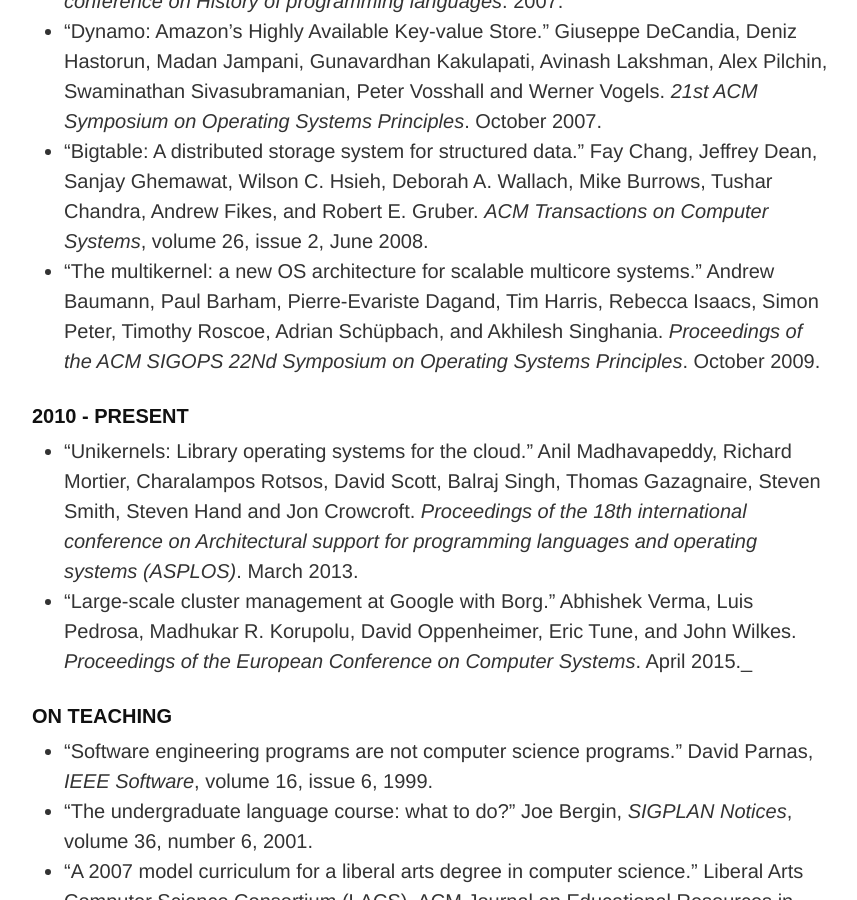
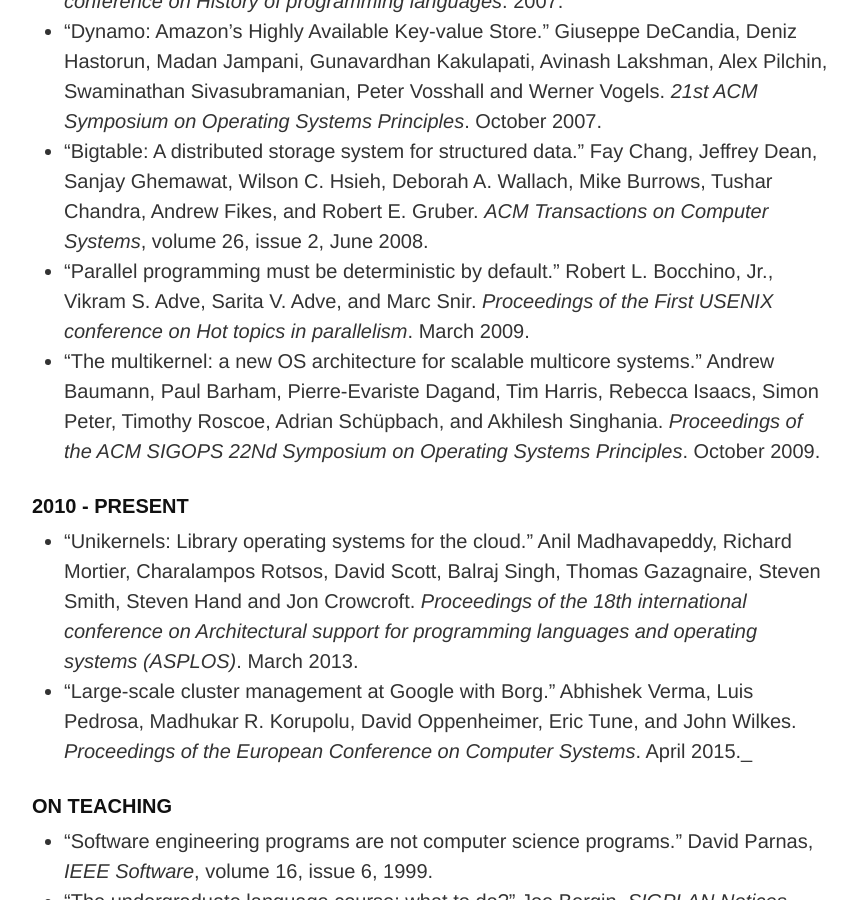
Before and after one commit to mspiegel/mspiegel.github.com, a Jekyll site: the page built from cannon.md, in a window 1280 px wide and 900 px high, scrolled down 5424 px. Shown: the whole window, without its empty margins (206-1063 px from the left). Built offline with Jekyll 4.4.1, drawn with Linux system fonts in a browser that asks for light colours.

Commit message:
Add HotPar '09 paper.

```diff
--- a/cannon.md
+++ b/cannon.md
@@ -92,6 +92,7 @@ These writings comprise my list of the classics in computer science. In recognit
 * "The rise and fall of High Performance Fortran: an historical object lesson." Ken Kennedy, Charles Koelbel, and Hans Zima. _Proceedings of the third ACM SIGPLAN conference on History of programming languages_. 2007.
 * "Dynamo: Amazon’s Highly Available Key-value Store." Giuseppe DeCandia, Deniz Hastorun, Madan Jampani, Gunavardhan Kakulapati, Avinash Lakshman, Alex Pilchin, Swaminathan Sivasubramanian, Peter Vosshall and Werner Vogels. _21st ACM Symposium on Operating Systems Principles_. October 2007.
 * "Bigtable: A distributed storage system for structured data." Fay Chang, Jeffrey Dean, Sanjay Ghemawat, Wilson C. Hsieh, Deborah A. Wallach, Mike Burrows, Tushar Chandra, Andrew Fikes, and Robert E. Gruber. _ACM Transactions on Computer Systems_, volume 26, issue 2, June 2008.
+* "Parallel programming must be deterministic by default." Robert L. Bocchino, Jr., Vikram S. Adve, Sarita V. Adve, and Marc Snir. _Proceedings of the First USENIX conference on Hot topics in parallelism_. March 2009.
 * "The multikernel: a new OS architecture for scalable multicore systems." Andrew Baumann, Paul Barham, Pierre-Evariste Dagand, Tim Harris, Rebecca Isaacs, Simon Peter, Timothy Roscoe, Adrian Schüpbach, and Akhilesh Singhania. _Proceedings of the ACM SIGOPS 22Nd Symposium on Operating Systems Principles_. October 2009.
 
 ### 2010 - present
```
